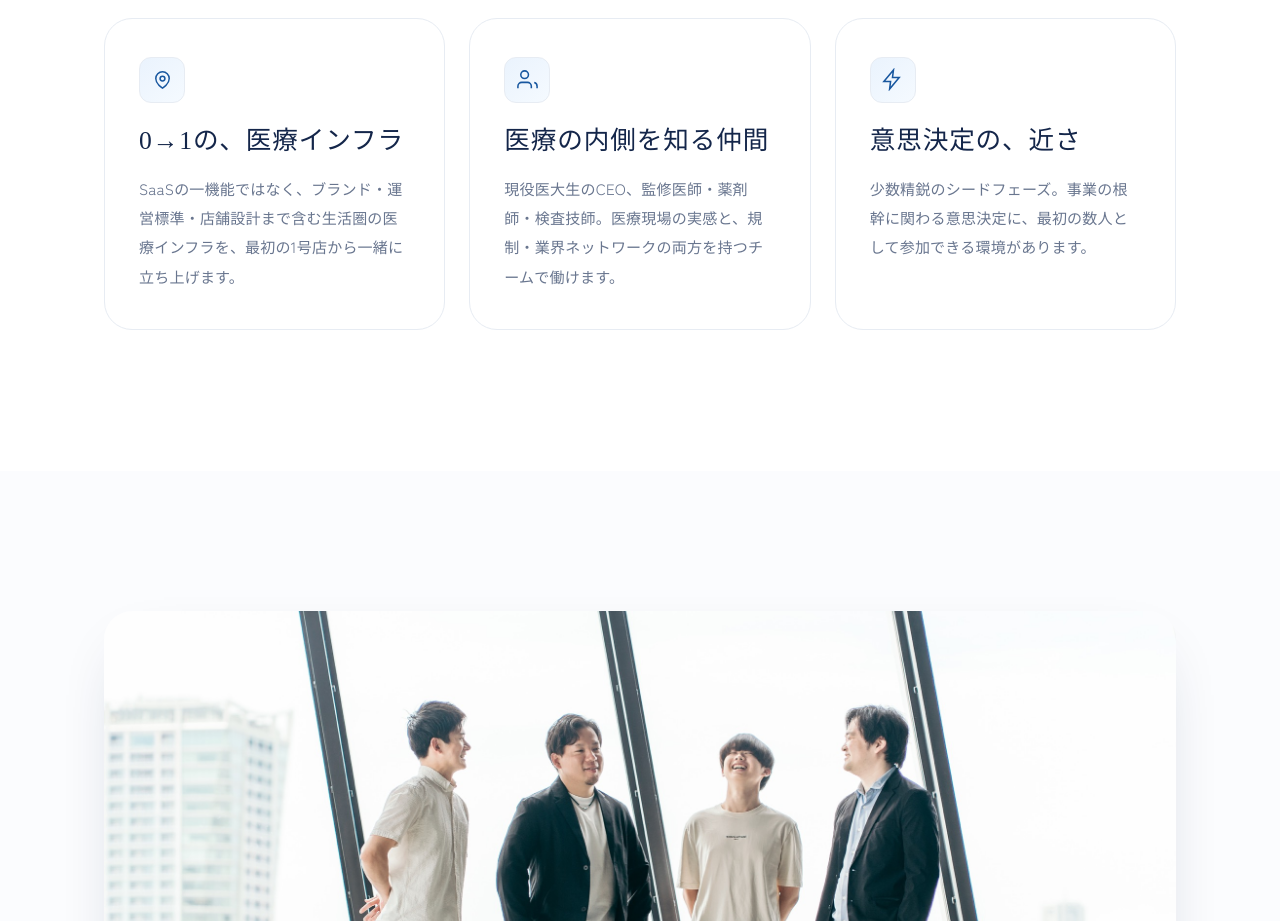
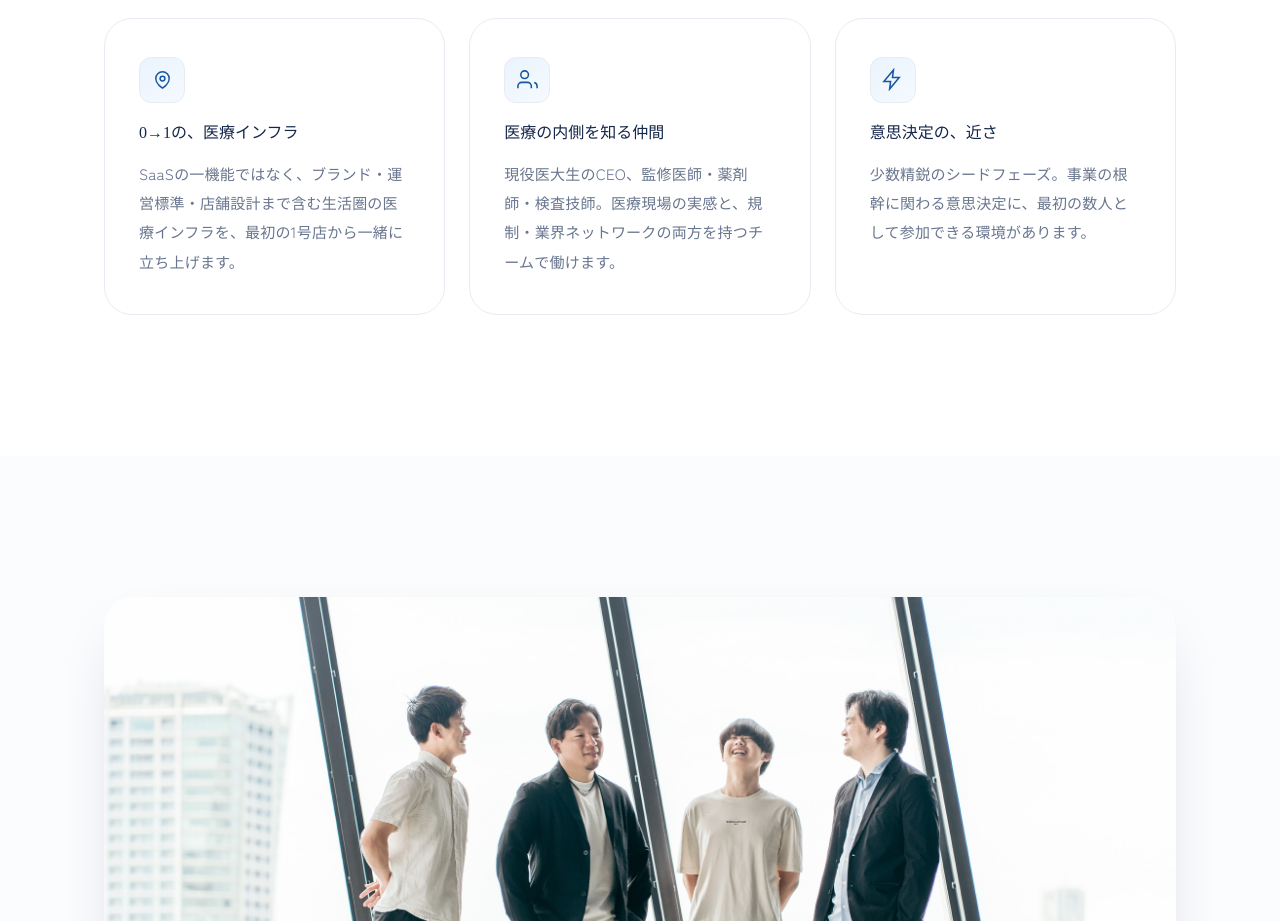
Before and after one commit to medixus-inc/Medixus-HP, a plain HTML site: page recruit.html in a window 1280 px wide. Shown: the part 1060-1981 px from the top of the page. Drawn offline with Linux system fonts and the light colour scheme; a web font is replaced by a local one.

Commit message:
Keep recruit why card titles on one line

```diff
--- a/styles.css
+++ b/styles.css
@@ -537,6 +537,8 @@ p:last-child { margin-bottom: 0; }
 /* ---- Why cards (recruit) ---- */
 .why .pcard .ic { width:46px; height:46px; border-radius:12px; background: var(--grad-soft); border:1px solid var(--line); display:flex; align-items:center; justify-content:center; color: var(--brand-deep); margin-bottom:18px; }
 .why .pcard .ic svg { width:23px; height:23px; }
+.why .pcard h3 { font-size: clamp(1rem, 1.1vw, 1.18rem); letter-spacing: 0; white-space: nowrap; }
+@media (max-width: 760px){ .why .pcard h3 { white-space: normal; } }
 
 /* ---- Jobs ---- */
 .jobs { border-top:1px solid var(--line); }
```
